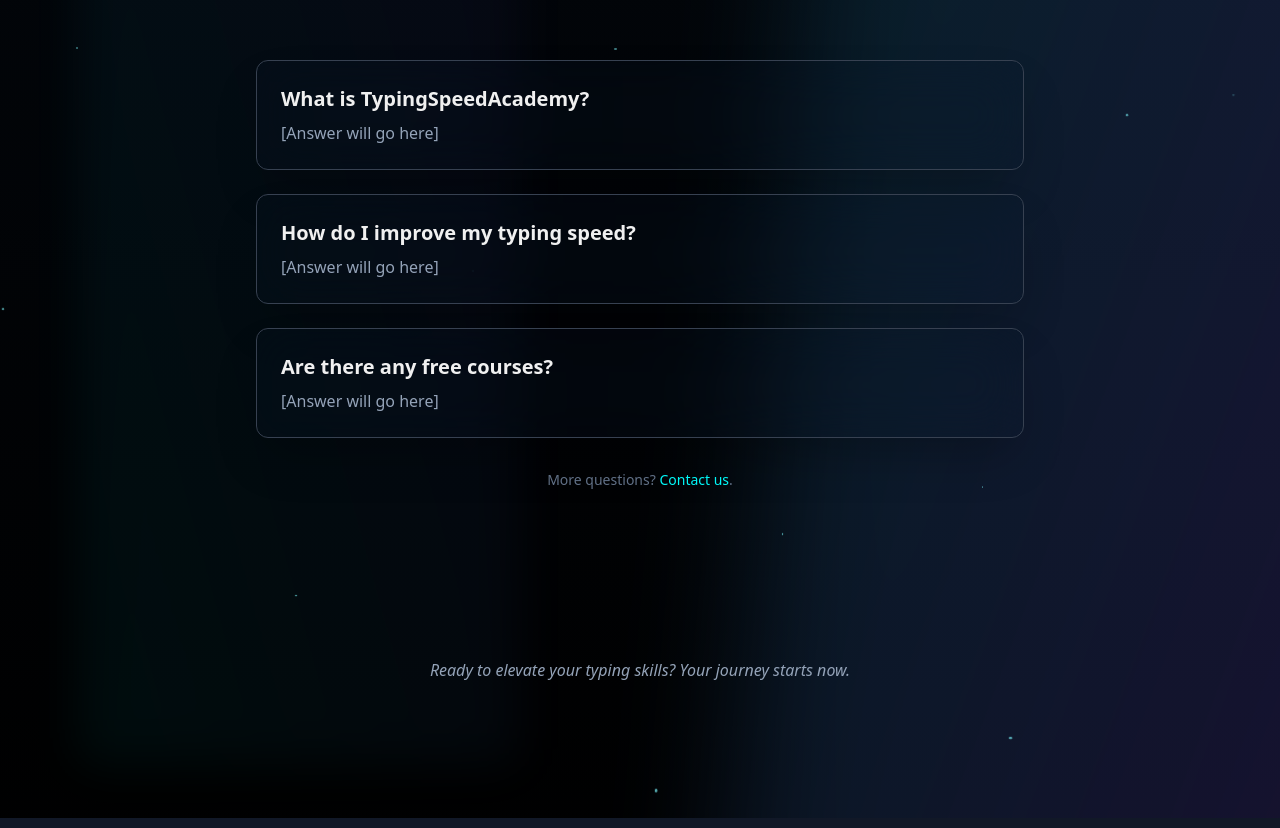
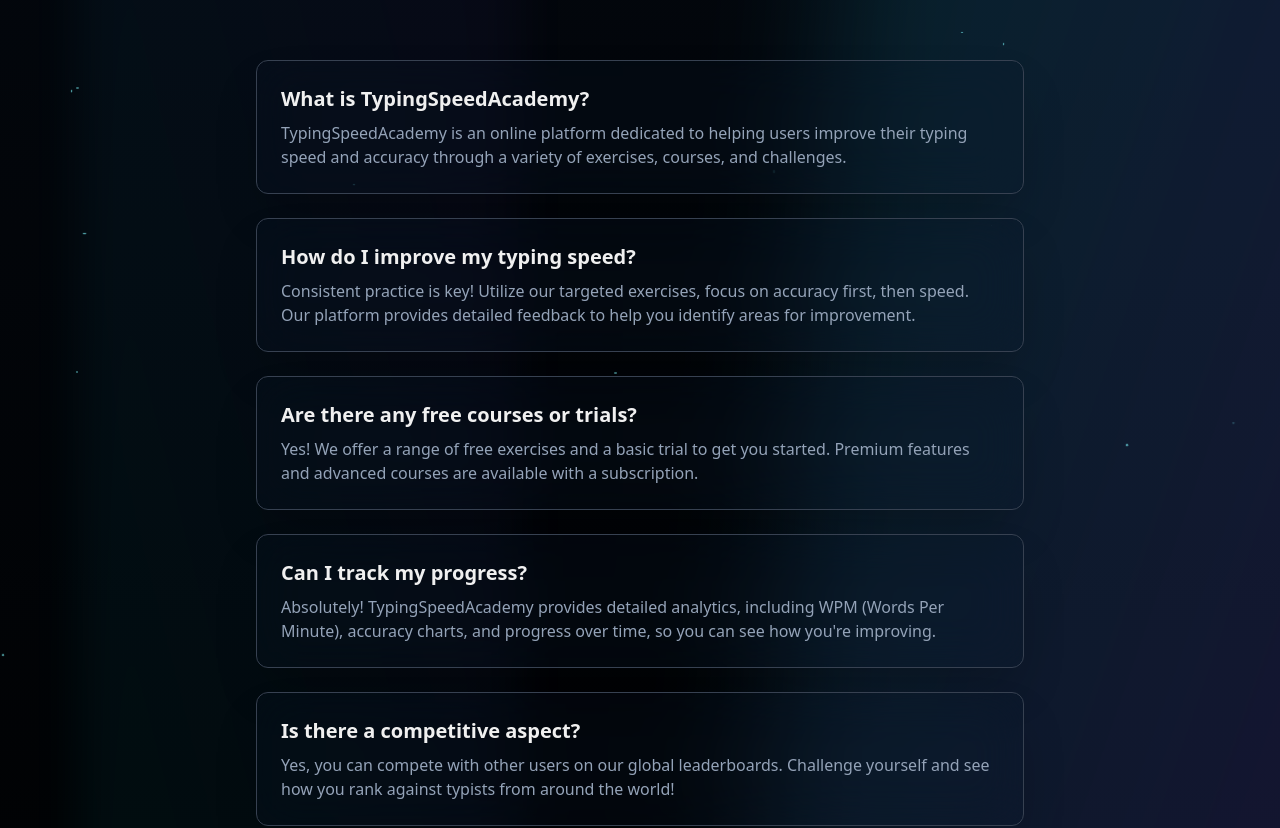
Before and after one commit to typingspeedacademy/typingspeedacadem, a Next.js app: page / in a window 1280 px wide. Shown: the part 3971-4799 px from the top of the page. Built offline with nearby package versions, Linux system fonts and the light colour scheme.

Commit message:
Add files via upload

```diff
--- a/src/app/page.tsx
+++ b/src/app/page.tsx
@@ -263,18 +263,25 @@
           Frequently Asked <span className="text-transparent bg-clip-text bg-gradient-to-r from-electric-blue to-violet">Questions</span>
         </h2>
         <div className="space-y-6">
-          {/* Placeholder for FAQ items - consider an accordion component */}
           <div className="glass-panel p-6">
             <h3 className="text-xl font-semibold text-subtle-white mb-2">What is TypingSpeedAcademy?</h3>
-            <p className="text-slate-400">[Answer will go here]</p>
+            <p className="text-slate-400">TypingSpeedAcademy is an online platform dedicated to helping users improve their typing speed and accuracy through a variety of exercises, courses, and challenges.</p>
           </div>
           <div className="glass-panel p-6">
             <h3 className="text-xl font-semibold text-subtle-white mb-2">How do I improve my typing speed?</h3>
-            <p className="text-slate-400">[Answer will go here]</p>
+            <p className="text-slate-400">Consistent practice is key! Utilize our targeted exercises, focus on accuracy first, then speed. Our platform provides detailed feedback to help you identify areas for improvement.</p>
           </div>
           <div className="glass-panel p-6">
-            <h3 className="text-xl font-semibold text-subtle-white mb-2">Are there any free courses?</h3>
-            <p className="text-slate-400">[Answer will go here]</p>
+            <h3 className="text-xl font-semibold text-subtle-white mb-2">Are there any free courses or trials?</h3>
+            <p className="text-slate-400">Yes! We offer a range of free exercises and a basic trial to get you started. Premium features and advanced courses are available with a subscription.</p>
+          </div>
+          <div className="glass-panel p-6">
+            <h3 className="text-xl font-semibold text-subtle-white mb-2">Can I track my progress?</h3>
+            <p className="text-slate-400">Absolutely! TypingSpeedAcademy provides detailed analytics, including WPM (Words Per Minute), accuracy charts, and progress over time, so you can see how you're improving.</p>
+          </div>
+          <div className="glass-panel p-6">
+            <h3 className="text-xl font-semibold text-subtle-white mb-2">Is there a competitive aspect?</h3>
+            <p className="text-slate-400">Yes, you can compete with other users on our global leaderboards. Challenge yourself and see how you rank against typists from around the world!</p>
           </div>
         </div>
         <p className="text-center text-slate-500 mt-8 text-sm">More questions? <Link href="/contact" className="text-electric-blue hover:underline">Contact us</Link>.</p>
```
